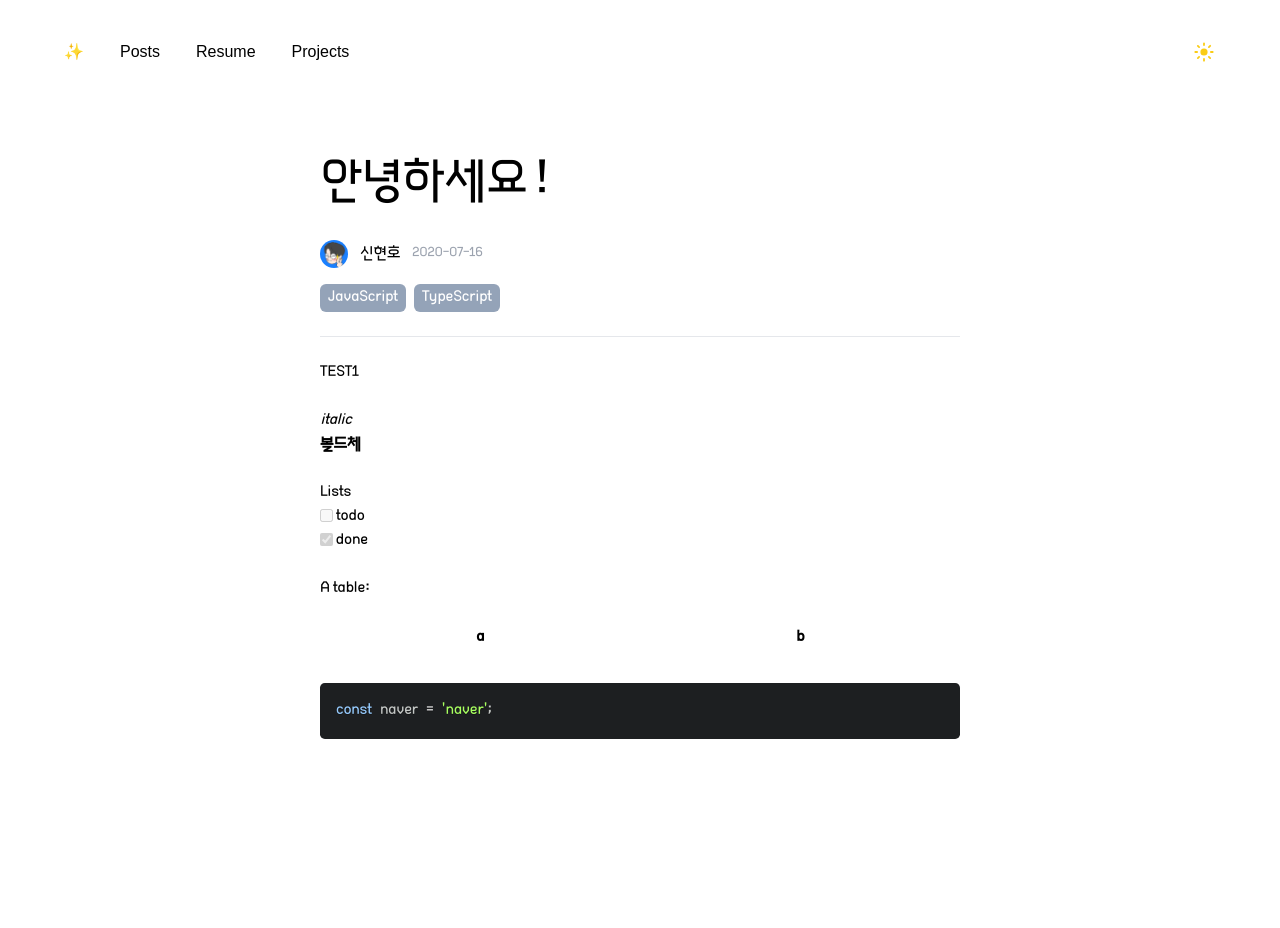
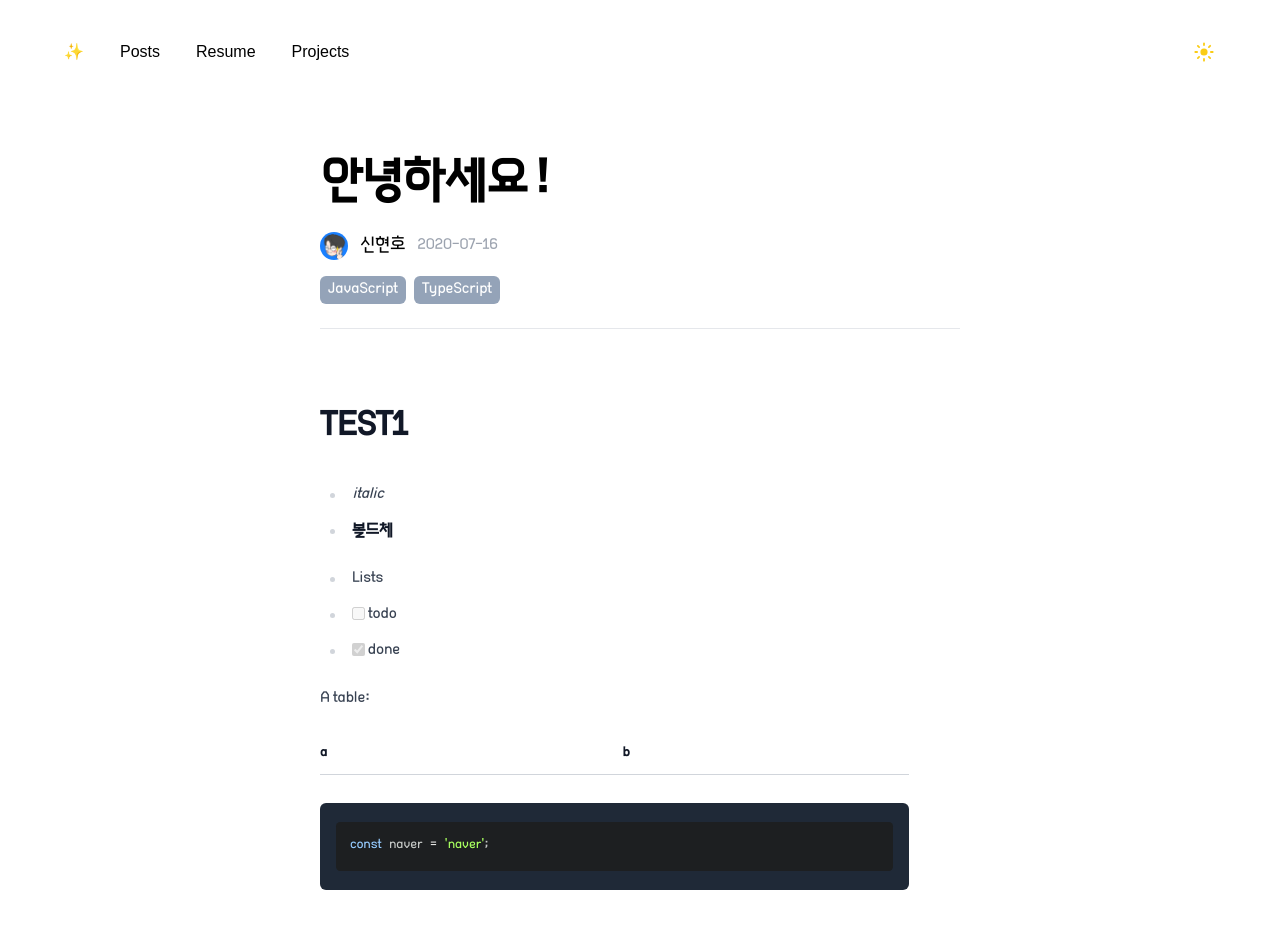
Before and after one commit to SWARVY/Caffhheiene_web, a Next.js app in the folder caffhheiene/: page /posts/1 in a window 1280 px wide. Shown: the top 928 px of the page. Before the commit the page ends 907 px from the top, so only its background shows below. Built offline with nearby package versions, Linux system fonts and the light colour scheme; a web font is replaced by a local one.

Commit message:
fix : 기존에 사용하던 MarkdownRenderer.tsx legacy로 분리

```diff
--- /dev/null
+++ b/caffhheiene/legacy/reset.css
@@ -0,0 +1,3 @@
+.markdown > * {
+    all: revert;
+}
--- a/caffhheiene/src/containers/posts/PostDetail.tsx
+++ b/caffhheiene/src/containers/posts/PostDetail.tsx
@@ -1,5 +1,5 @@
 import { USER } from '@/constants/user';
-import MarkdownRenderer from '@/containers/posts/MarkdownRenderer';
+import TailwindMarkdownRenderer from '@/containers/posts/TailwindMarkdownRenderer';
 import { getDetailPostData } from '@/utils/getPostData';
 import Image from 'next/image';
 
@@ -7,9 +7,9 @@ export default function PostDetail({ id }: { id: string }) {
   const postData = getDetailPostData(Number(id));
 
   return (
-    <div className="grid gap-6">
-      <div className="grid gap-8">
-        <h1 className="text-5xl">{postData.data.title}</h1>
+    <div className="grid gap-20">
+      <div className="grid gap-6">
+        <h1 className="text-5xl font-bold">{postData.data.title}</h1>
         <div className="grid gap-4">
           <div className="flex items-center gap-3">
             <Image
@@ -19,8 +19,8 @@ export default function PostDetail({ id }: { id: string }) {
               width={32}
               height={32}
             />
-            <h1 className="text-md">{USER.name}</h1>
-            <h1 className="text-sm text-gray-400">{postData.data.date}</h1>
+            <h1 className="text-lg">{USER.name}</h1>
+            <h1 className="text-md text-gray-400">{postData.data.date}</h1>
           </div>
           <div className="flex gap-2">
             {postData.data.category.map((tag: string, idx: number) => (
@@ -33,9 +33,9 @@ export default function PostDetail({ id }: { id: string }) {
             ))}
           </div>
         </div>
+        <hr />
       </div>
-      <hr />
-      <MarkdownRenderer content={postData.content} />
+      <TailwindMarkdownRenderer content={postData.content} />
     </div>
   );
 }
```
